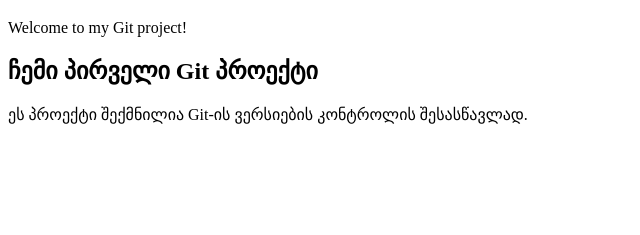
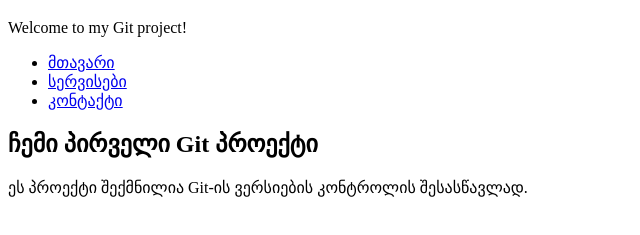
Before and after one commit to mekvabishviliiosebi-coder/exam-project, a plain HTML site: page index.html in a window 1280 px wide. Shown: the part 61-296 px from the top of the page, without its empty margins (0-640 px from the left). Drawn offline with Linux system fonts and the light colour scheme.

Commit message:
Add alternative navigation menu

```diff
--- a/index.html
+++ b/index.html
@@ -11,6 +11,14 @@
         <p>Welcome to my Git project!</p>
     </header>
 
+    <nav>
+        <ul>
+            <li><a href="#home">მთავარი</a></li>
+            <li><a href="#services">სერვისები</a></li>
+            <li><a href="#contact">კონტაქტი</a></li>
+        </ul>
+    </nav>
+
     <main>
         <h2>ჩემი პირველი Git პროექტი</h2>
         <p>ეს პროექტი შექმნილია Git-ის ვერსიების კონტროლის შესასწავლად.</p>
```
